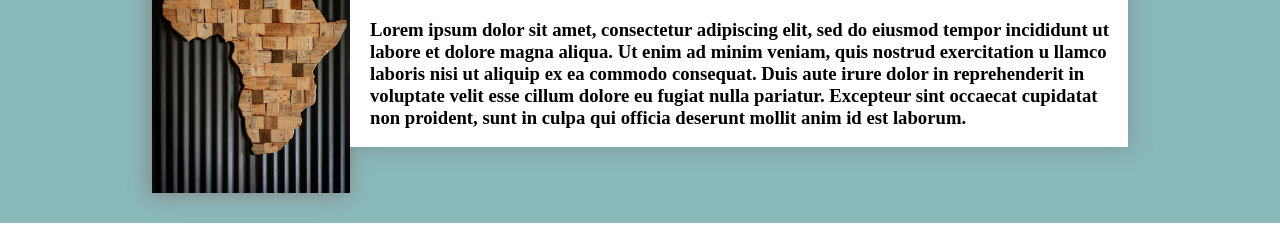
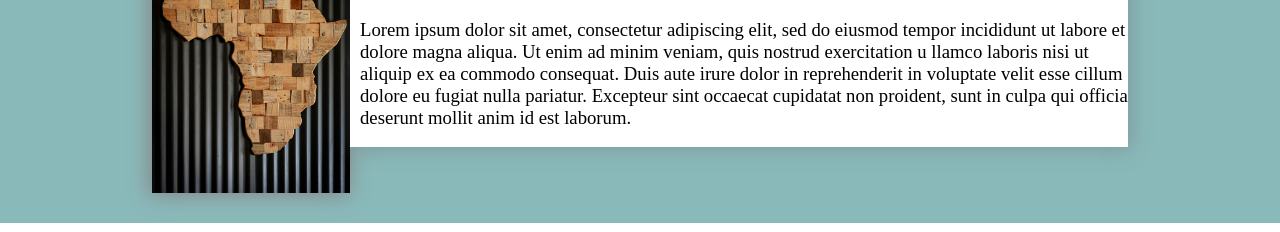
Before and after one commit to FloppyCacti/Homepage, a website built with webpack: page src/index.html in a window 1280 px wide. Shown: the part 137-369 px from the top of the page. Built offline with nearby package versions, Linux system fonts and the light colour scheme.

Commit message:
fix header font weight

```diff
--- a/src/style.css
+++ b/src/style.css
@@ -20,6 +20,11 @@ header > div#about-div {
   background-color: white;
   box-shadow: 2px 1px 20px 1px rgba(105, 105, 105, 0.38);
   padding-left: 10px;
+}
+
+header > div#about-div > h3 {
+  font-weight: normal;
+  padding: 0px;
 }
 
 header > img {
```
